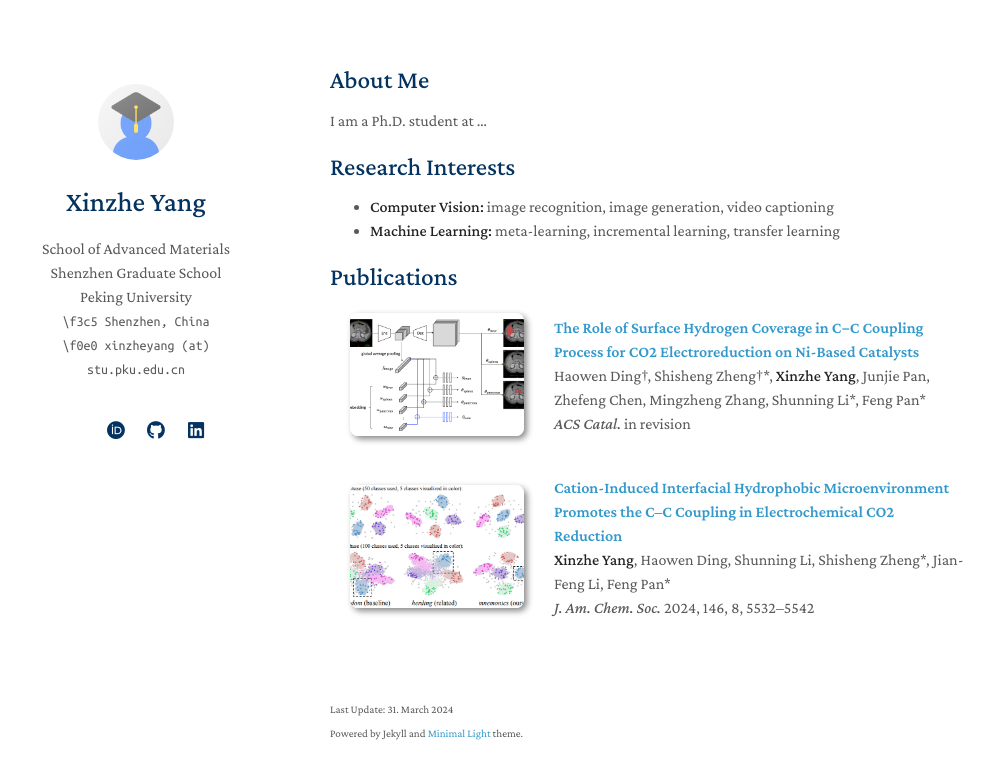
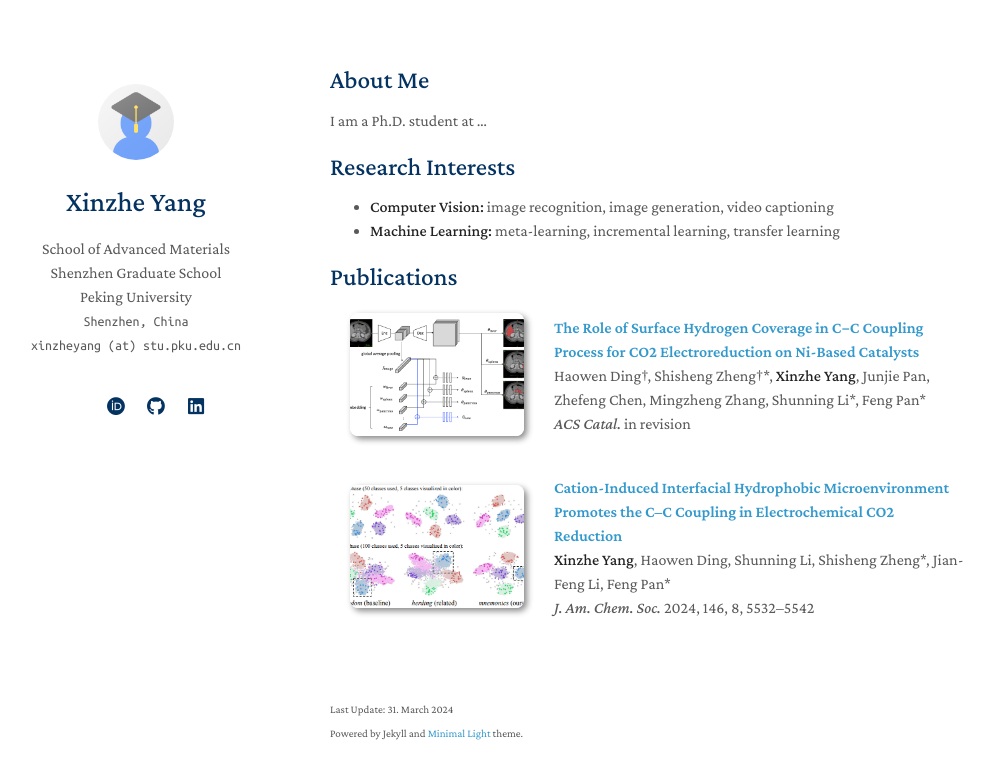
Before and after one commit to xzyang99/xzyang99.github.io, a Jekyll site: the page built from index.md, in a window 1280 px wide. Shown: the top 779 px of the page, without its empty margins (140-1134 px from the left). Built offline with Jekyll 4.4.1, drawn with Linux system fonts in a browser that asks for light colours; a style sheet for code colours, icons or effects is not loaded; our own code applies the rules of GitHub Pages for plain Markdown files.

Commit message:
Update _config.yml

```diff
--- a/_config.yml
+++ b/_config.yml
@@ -8,8 +8,8 @@ affiliation2: Shenzhen Graduate School
 affiliation2_link: https://english.pkusz.edu.cn/
 affiliation3: Peking University
 affiliation3_link: https://english.pku.edu.cn/
-location: \f3c5 Shenzhen, China
-email: \f0e0 xinzheyang (at) stu.pku.edu.cn
+location: Shenzhen, China
+email: xinzheyang (at) stu.pku.edu.cn
 
 # Search Engine Optimization (SEO)
 # The following information is used to improve the website traffic from search engines, e.g., Google.
```
